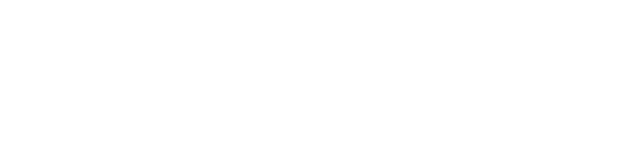
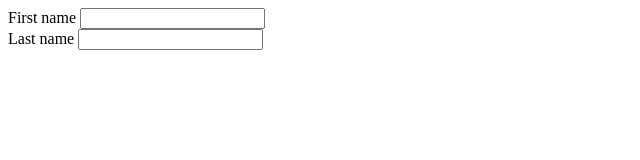
Before and after one commit to rafic98/html-css1, a plain HTML site: page form/form.html in a window 1280 px wide. Shown: the whole page, without its empty margins (0-640 px from the left). Drawn offline with Linux system fonts and the light colour scheme.

Commit message:
adding input elements to the form with explaination

```diff
--- a/form/form.html
+++ b/form/form.html
@@ -7,7 +7,20 @@
     <title>Document</title>
   </head>
   <body>
-    <form action="/" method="post"></form>
+    <form action="/" method="post">
+      <div>
+        <label for="name">First name</label>
+        <!-- to associate a label to an input element we need to use the for attribute on the label tag, the value of the for attribute is the id of the input element -->
+        <!-- a label element is used to display a textual caption for a form element, not only it associates visually with the controled element, but also programmatically, this means it can also be used to activate the controlled element, screen readers also use the label element-->
+        <input id="name" type="text" />
+        <!-- this is an input tag, this is used so that the user inputs a text -->
+        <!-- the type attribute is used in the <input> element to specify the type of input to display. -->
+      </div>
+      <div>
+        <label for="last_name">Last name</label>
+        <input id="last_name" type="text" />
+      </div>
+    </form>
     <!-- for the action atrubute, a url should be passed where the data should be sent -->
     <!-- the method attribute can take 3 arguments post, get, and dialog  -->
     <!-- The <form> element is a container for different types of input elements, such as: text fields, checkboxes, radio buttons, submit buttons, etc. -->
```
